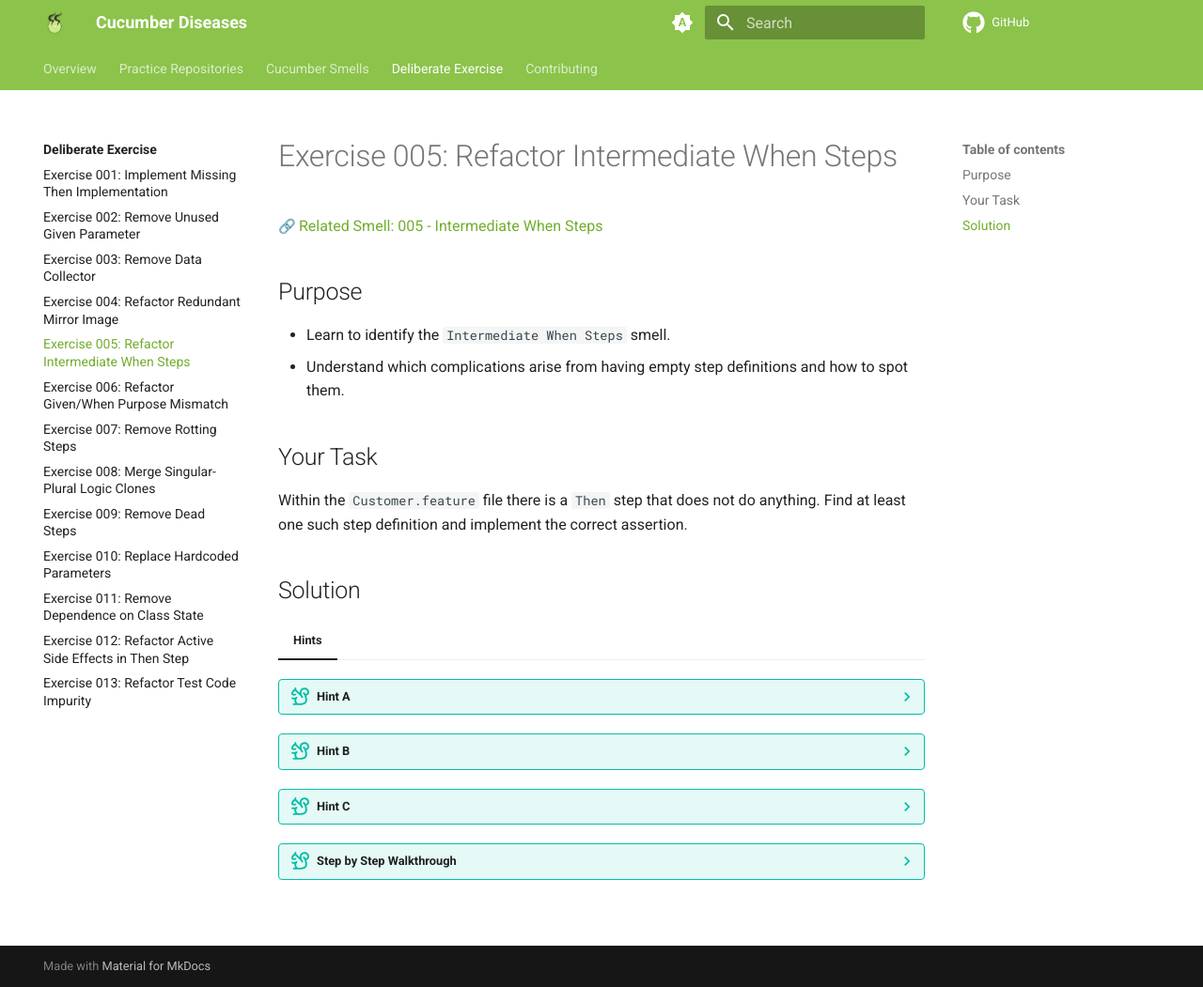
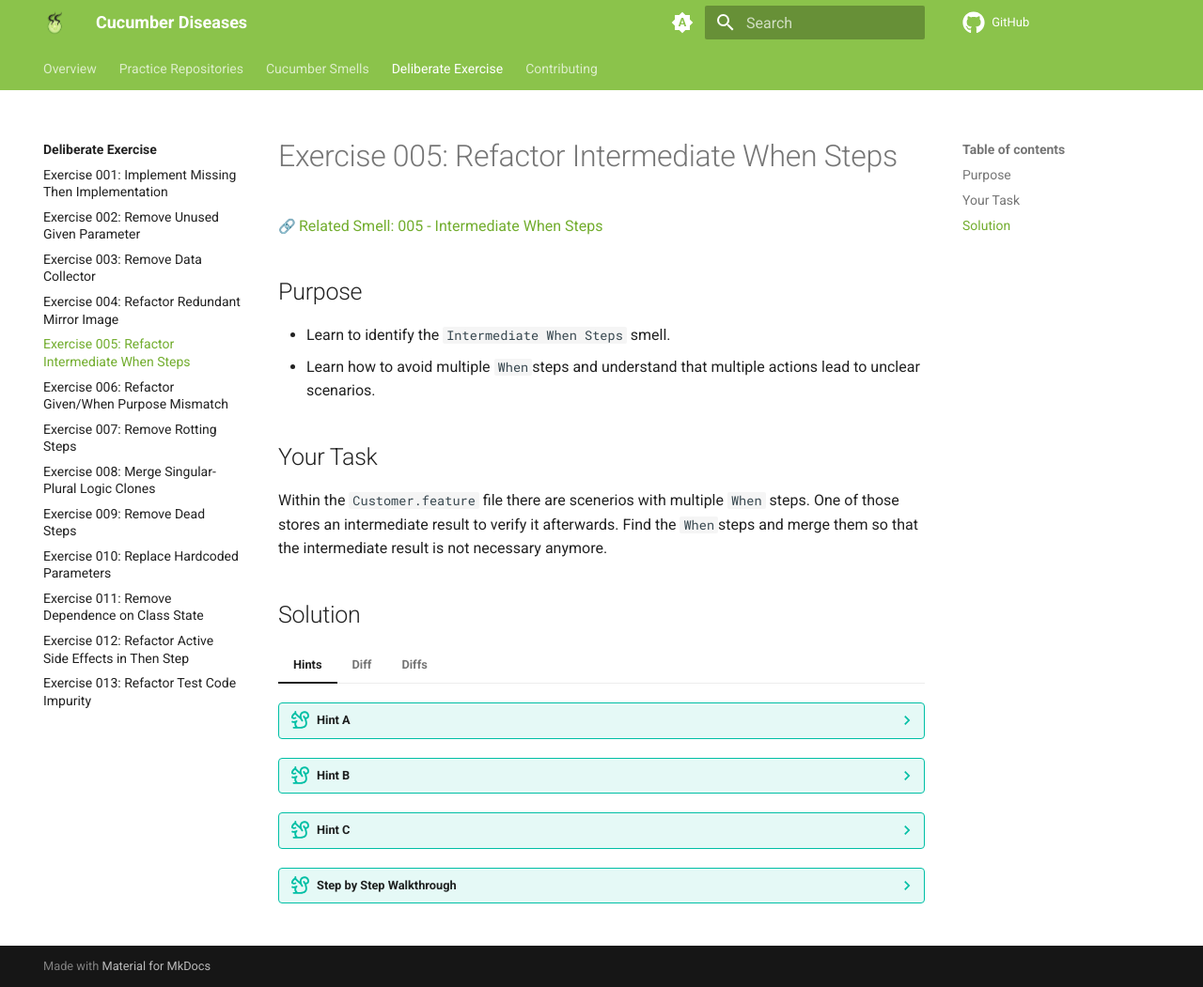
Before and after one commit to Cucumber-Diseases/cucumber-diseases.github.io, an MkDocs documentation site: the page built from docs/exercise/ex-005-intermediate-when-steps.md, in a window 1280 px wide and 1051 px high. Shown: the whole window at 94% size. Built offline with MkDocs 1.6.1 and Material for MkDocs 9.7.7, drawn with Linux system fonts in a browser that asks for light colours; emoji names are drawn with the system emoji font.

Commit message:
describe exercise 5 and add commit link

```diff
--- a/docs/exercise/ex-005-intermediate-when-steps.md
+++ b/docs/exercise/ex-005-intermediate-when-steps.md
@@ -3,29 +3,43 @@
 
 ## Purpose
 * Learn to identify the `Intermediate When Steps` smell.
-* Understand which complications arise from having empty step definitions and how to spot them.
+* Learn how to avoid multiple `When`steps and understand that multiple actions lead to unclear scenarios.
 
 ## Your Task
-Within the `Customer.feature` file there is a `Then` step that does not do anything. Find at least
-one such step definition and implement the correct assertion.
+Within the `Customer.feature` file there are scenerios with multiple `When` steps. One of those stores an intermediate result to verify it afterwards. Find the `When`steps and merge them so that the intermediate result is not necessary anymore.
 
 ## Solution
 
 === "Hints"
     ??? tip "Hint A"
-        * You are looking for a `Then` step that is verifying if a customer was created successfully.
+        * You are looking for a second intermediate `When` step that is searching for all customers.
+        * Make sure you also consider `And` steps.
 
     ??? tip "Hint B"
-        * The relevant step is `Then the customer creation should be successful`.
-        * Look at the implementation of the code in te step definition.
+        * The relevant step is `And all customers are searched`
+        * Look at the implemenation. Why is the `When`step necessary?
 
     ??? tip "Hint C"
-        * The relevant step is `Then the customer creation should be successful`.
-        * The step definition is an empty function that does not do anything.
-        * Think of what it should actually do and implement the correct assertion.
+        * The relevant step is `And all customers are searched`
+        * The `And all customers are searched` stores a count, which is checked by the `Then`step.
+        * Check the name of the scenario, how can the existing steps be replaced with a step which expresses the intention more clearly?
 
     ??? tip "Step by Step Walkthrough"
-        * The relevant step is `Then the customer creation should be successful`.
-        * The step definition is an empty function that does not do anything.
-        * The function should implement an assertion of the error field.
-        * Assert that the error field (e.g. `this.error` in java or `t.err` in go) is null.
+        * The relevant step is `And all customers are searched`
+        * The scenario is create a customer and find it afterwords.
+        * Searching and counting doesn't clearly express this business need.
+        * Instead the `Then`step should find by name the created customer and check if it matches.
+        * Replace `And all customers are searched` and `Then the number of customers found is 1` with `Then the customer can be found`
+
+=== "Diff"
+    GitHub Commit (https://github.com/Cucumber-Diseases/cucumber-diseases-java/commit/d1ddfac363106cdf94088b275ac3aa90ae907db0)
+
+=== "Diffs"
+    === "Java"
+        GitHub Commit (https://github.com/Cucumber-Diseases/cucumber-diseases-java/commit/d1ddfac363106cdf94088b275ac3aa90ae907db0)
+
+    === "Python"
+
+    === "C#"
+
+    === "Go"
```
